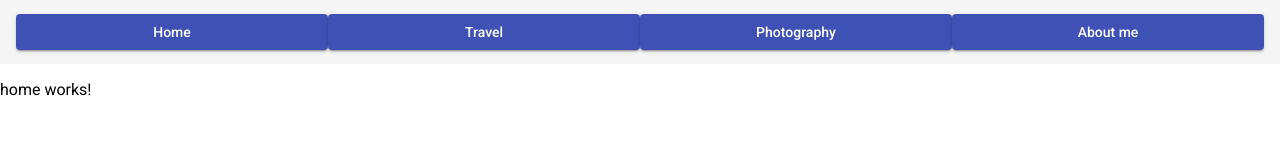
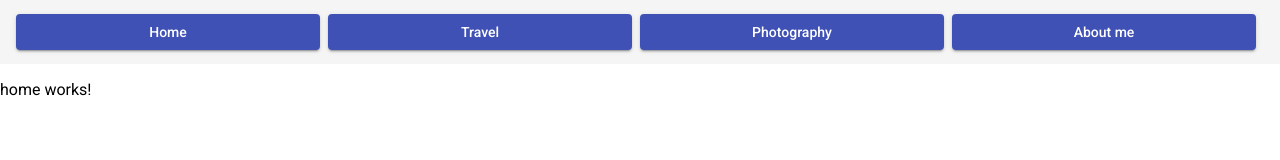
Before and after one commit to vetrip/vetri-page, an Angular app: page /home in a window 1280 px wide. Shown: the top 160 px of the page. Built offline with nearby package versions, Linux system fonts and the light colour scheme.

Commit message:
added styles

```diff
--- a/src/app/app.component.html
+++ b/src/app/app.component.html
@@ -1,5 +1,5 @@
 <mat-toolbar>
-  <mat-toolbar-row fxLayout>
+  <mat-toolbar-row fxLayout class="nav-bar">
     <nav fxFlex fxLayoutAlign="center">
       <button fxFlex mat-raised-button color="primary" routerLink="/home">Home</button>
       <button fxFlex mat-raised-button color="primary" routerLink="/travel">Travel</button>
@@ -7,7 +7,7 @@
       <button fxFlex fxHide.lt-sm="true" mat-raised-button color="primary" routerLink="/about">About me</button>
     </nav>
   </mat-toolbar-row>
-  <mat-toolbar-row fxLayout fxHide fxShow.lt-sm="true">
+  <mat-toolbar-row fxLayout fxHide fxShow.lt-sm="true" class="nav-bar">
     <nav fxFlex fxLayout fxLayoutAlign="center">
       <button fxFlex mat-raised-button color="primary" routerLink="/photography">Photography</button>
       <button fxFlex mat-raised-button color="primary" routerLink="/about">About me</button>
--- a/src/app/app.component.scss
+++ b/src/app/app.component.scss
@@ -9,21 +9,8 @@ h2 {
   margin-top: 0;
   padding-top: 0;
 }
-nav a {
-  padding: 5px 10px;
-  text-decoration: none;
-  margin-top: 10px;
-  display: inline-block;
-  background-color: #eee;
-  border-radius: 4px;
+
+.nav-bar button,
+.nav-bar a {
+  margin-right: 8px;
 }
-nav a:visited, a:link {
-  color: #607D8B;
-}
-nav a:hover {
-  color: #039be5;
-  background-color: #CFD8DC;
-}
-nav a.active {
-  color: #039be5;
-}
```
Also changed, not shown: 1 other file (tests, documents, lock files or other folders).
